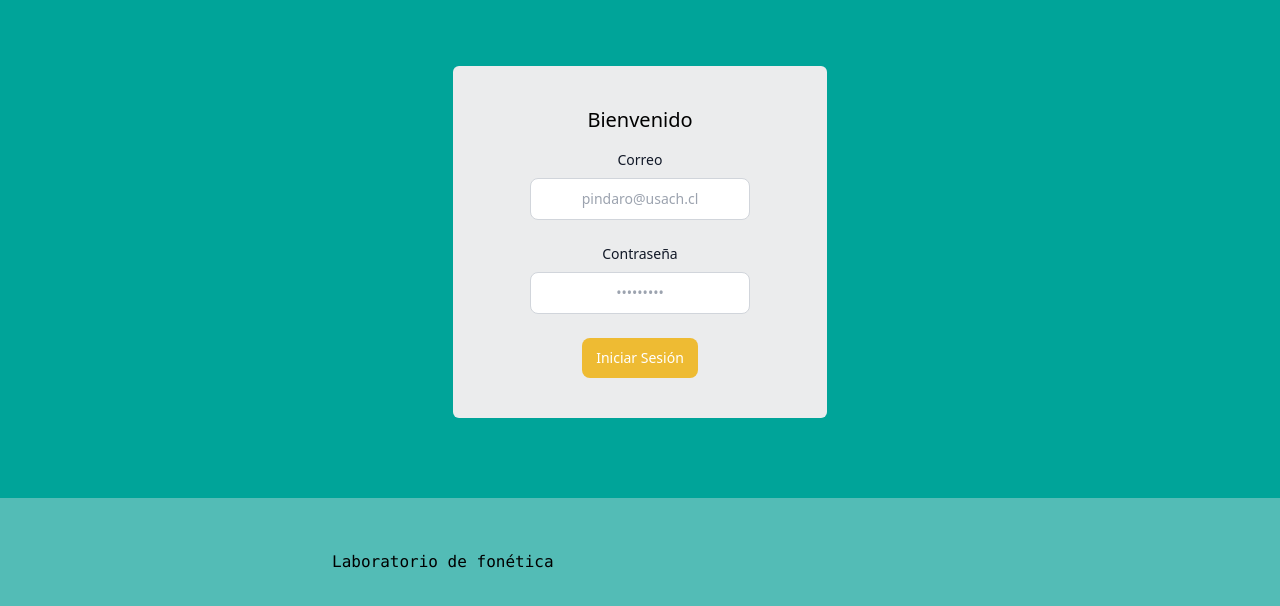
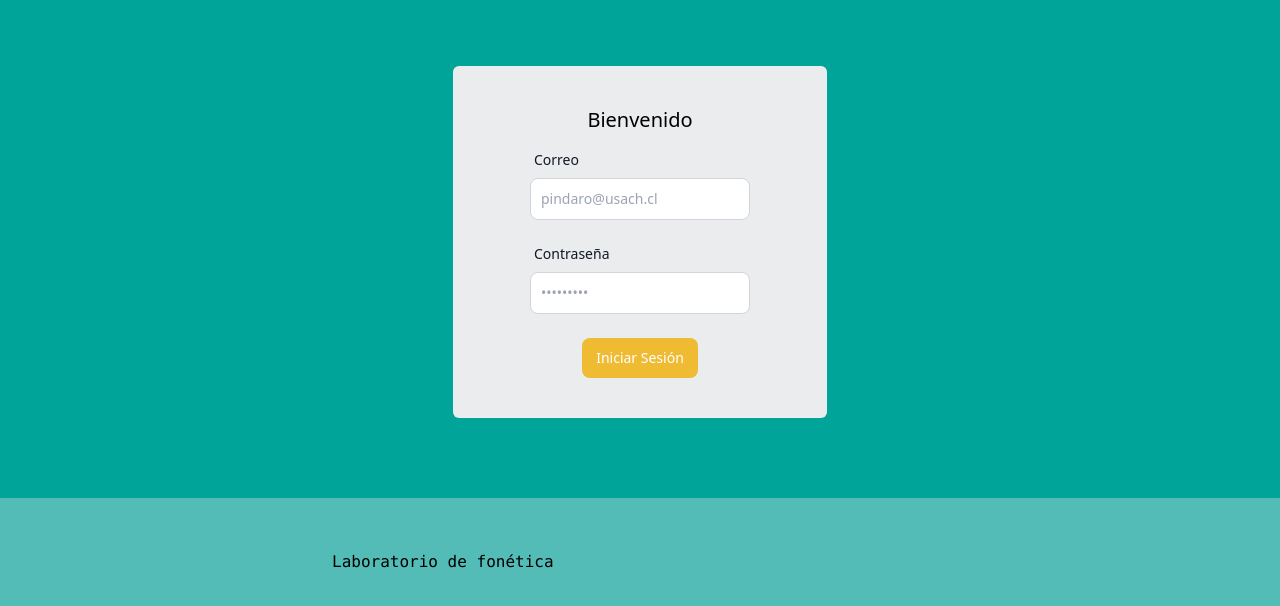
Before and after one commit to Skyrdow/LabFonetica, an Astro site in the folder fonetica/: page /login in a window 1280 px wide. Shown: the part 190-796 px from the top of the page. Built offline with nearby package versions, Linux system fonts and the light colour scheme; Astro itself is replaced by a stand-in of ours.

Commit message:
refactor: texto de input alineado a la izquierda

```diff
--- a/fonetica/src/components/Input.tsx
+++ b/fonetica/src/components/Input.tsx
@@ -9,14 +9,14 @@ export default function Input({Label, forLabel, type, placeholder }: Props) {
     return(
         <div className="flex flex-col mb-6 items-center">
             <label htmlFor={forLabel}
-                className="mb-2 text-sm font-medium text-gray-900">
+                className="w-3/4 px-1 text-left mb-2 text-sm font-medium text-gray-900">
                 {Label}
             </label>
             <input type={type} id={forLabel}
                 className="flex bg-white border border-gray-300
                     text-gray-900 text-sm rounded-lg
                     focus:ring-blue-500 focus:border-blue-500
-                    w-3/4 p-2.5 text-center"
+                    w-3/4 p-2.5 text-left"
                     placeholder={placeholder} required />
         </div>
     )
```
